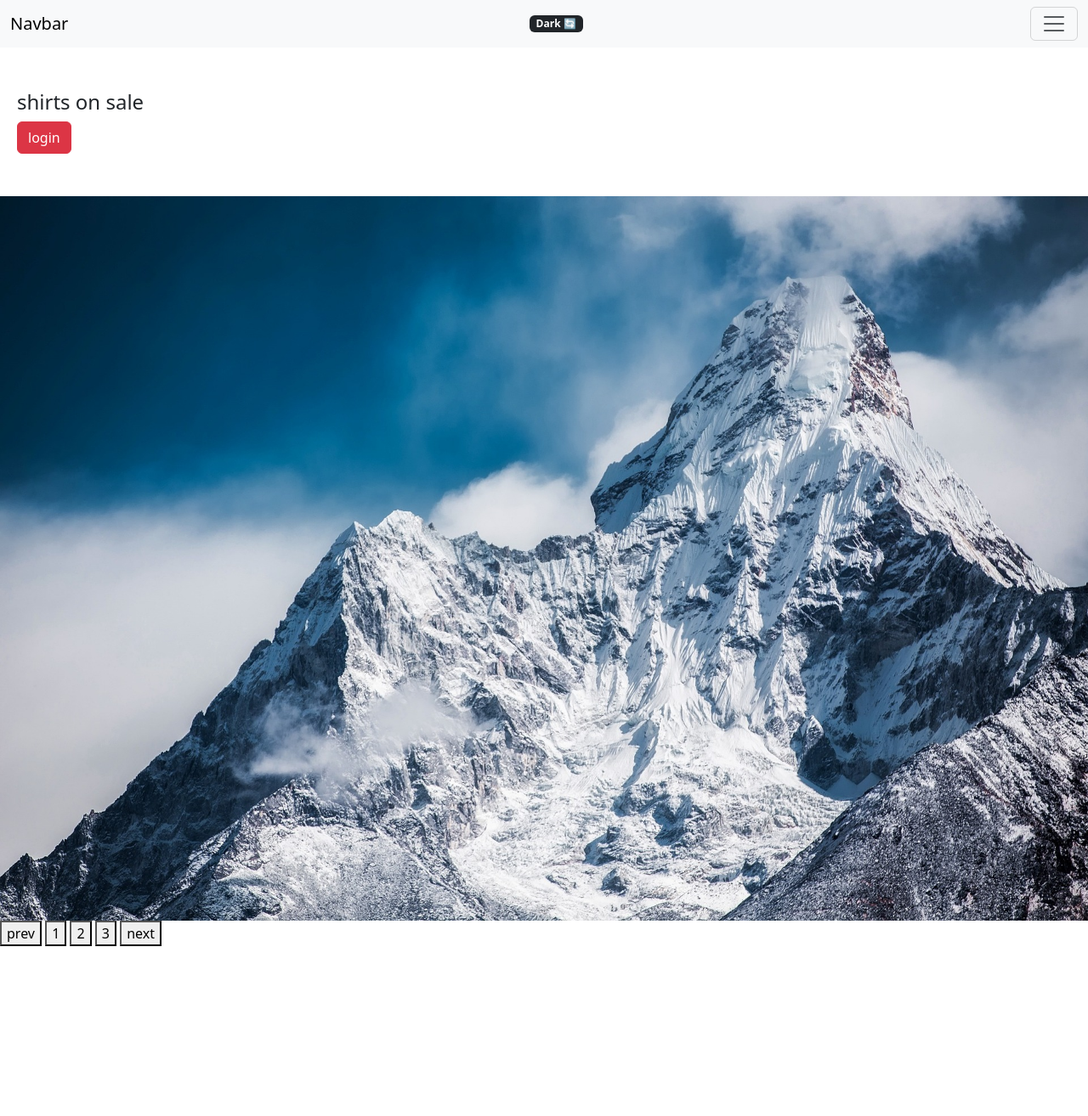
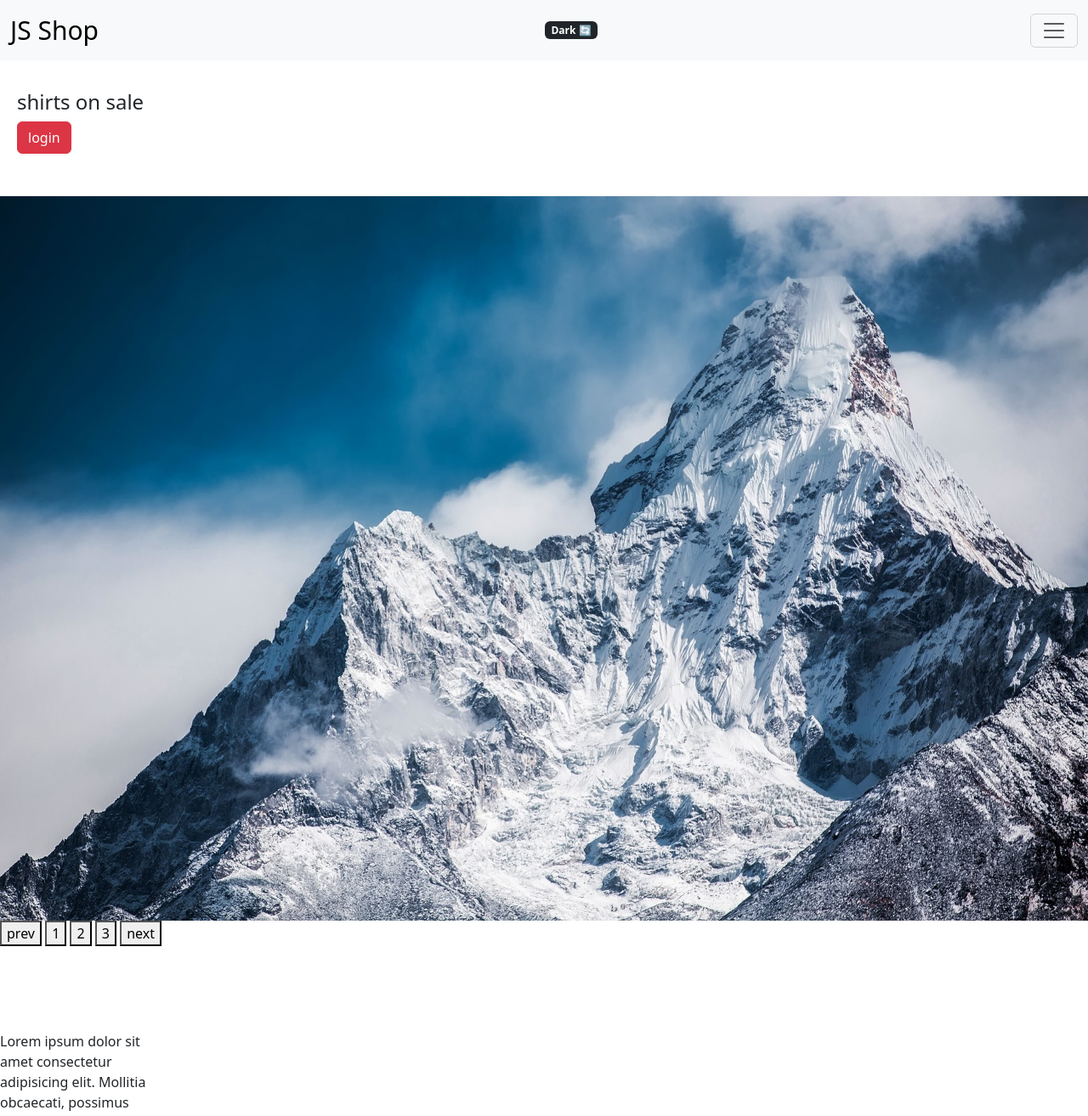
Before and after one commit to oilpaintingKV/study-javascript, a plain HTML site: page js-basicUI/level-2/index.html in a window 1280 px wide. Shown: the whole page at 85% size. Before the commit the page ends 1114 px from the top, so only its background shows below. Drawn offline with nearby package versions, Linux system fonts and the light colour scheme.

Commit message:
scroll - 1

```diff
--- a/js-basicUI/level-2/index.html
+++ b/js-basicUI/level-2/index.html
@@ -31,7 +31,7 @@
 
     <nav class="navbar navbar-light bg-light">
       <div class="container-fluid">
-        <span class="navbar-brand">Navbar</span>
+        <span class="navbar-brand">JS Shop</span>
         <span class="badge bg-dark">Dark 🔄</span>
         <button class="navbar-toggler" type="button">
           <span class="navbar-toggler-icon"></span>
@@ -74,6 +74,13 @@
     <button class="btn_slide slide-2">2</button>
     <button class="btn_slide slide-3">3</button>
     <button class="btn_next">next</button>
+
+    <div class="txt_box">
+      Lorem ipsum dolor sit amet consectetur adipisicing elit. Mollitia
+      obcaecati, possimus officiis dolorum laudantium suscipit blanditiis natus
+      deserunt. Officiis in nostrum aliquid necessitatibus, eaque explicabo
+      eveniet. Dolorem omnis architecto veritatis.
+    </div>
 
     <script>
       // level-2
@@ -152,7 +159,35 @@
         slideContainer.style.transform = `translateX(-${nowPicture}00vw)`;
       });
 
-      // function
+      // scroll
+      window.addEventListener('scroll', () => {
+        let windowScroll = window.scrollY;
+        let navLogo = document.querySelector('.navbar-brand');
+        if (windowScroll > 100) {
+          navLogo.classList.add('on');
+        } else {
+          navLogo.classList.remove('on');
+        }
+        console.log(window.scrollY);
+      });
+
+      // scroll 2
+      // Amount of scroll bar lowered in '.txt_box' (+ '.txt_box' height) == Display alert() window if '.txt_box' has the same actual height
+      let txtBox = document.querySelector('.txt_box');
+      let scrollCheck = 0;
+      txtBox.addEventListener('scroll', () => {
+        let scrollAmount = txtBox.scrollTop; // scroll amount (top) (- box Height)
+        let scrollH = txtBox.scrollHeight; // total scroll amount can scroll
+        let boxH = txtBox.clientHeight; // box height
+
+        if (scrollAmount + boxH > scrollH - 10) {
+          if (scrollCheck == 0) {
+            alert('clear!');
+            scrollCheck = 1;
+          }
+        }
+        // console.log(scrollAmount, scrollH, boxH, scrollCheck);
+      });
     </script>
 
     <script>
--- a/js-basicUI/level-2/style.css
+++ b/js-basicUI/level-2/style.css
@@ -1,3 +1,7 @@
+:root {
+  scroll-behavior: auto;
+}
+
 body .list-group {
   display: none;
 }
@@ -30,7 +34,23 @@ body .show {
 }
 
 .main-bg {
-  padding: 50px 20px;
+  padding: 106px 20px 50px;
+}
+
+/* nav bar */
+body .navbar {
+  position: fixed;
+  width: 100%;
+  z-index: 5;
+}
+
+body .navbar-brand {
+  font-size: 30px;
+  transition: all 0.5s;
+}
+
+body .navbar-brand.on {
+  font-size: 25px;
 }
 
 /* slide */
@@ -51,3 +71,11 @@ body .show {
 .slide-box .image {
   width: 100%;
 }
+
+/* box */
+.txt_box {
+  width: 200px;
+  height: 100px;
+  margin-top: 100px;
+  overflow-y: scroll;
+}
```
